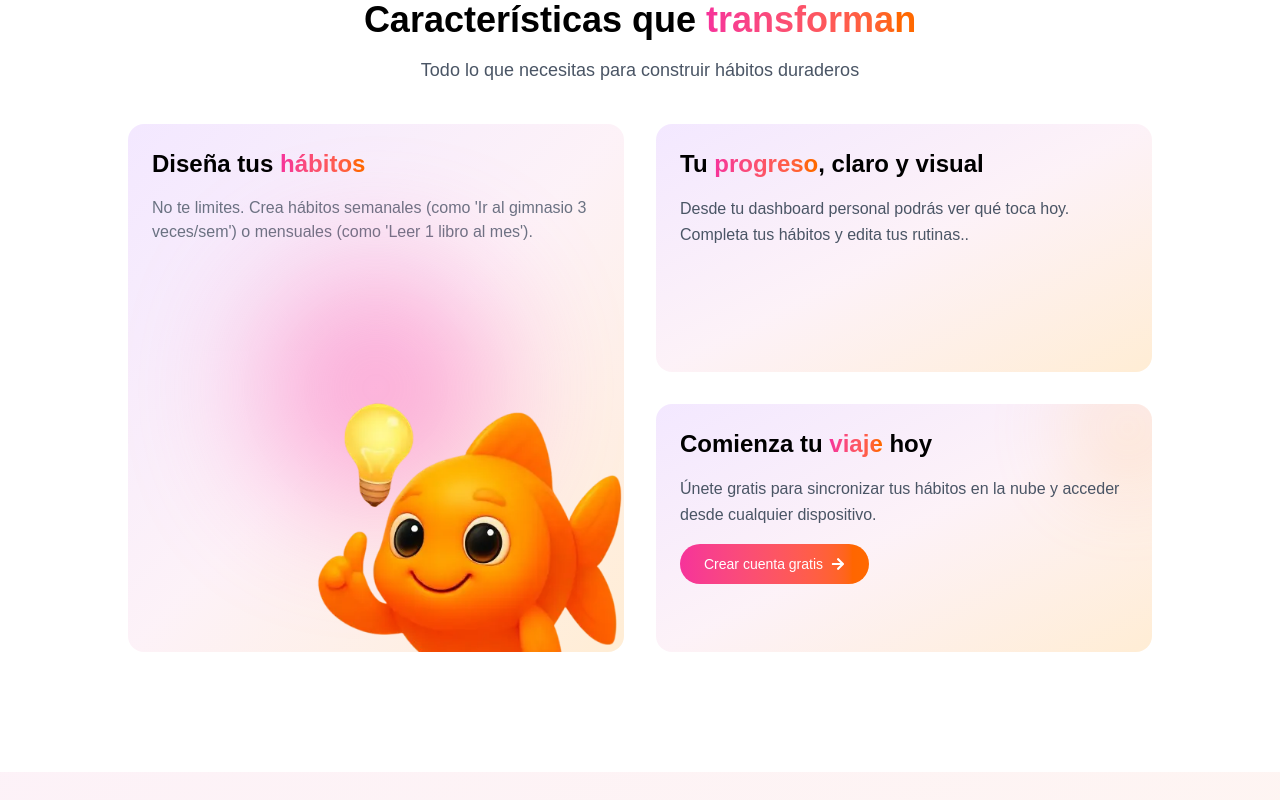
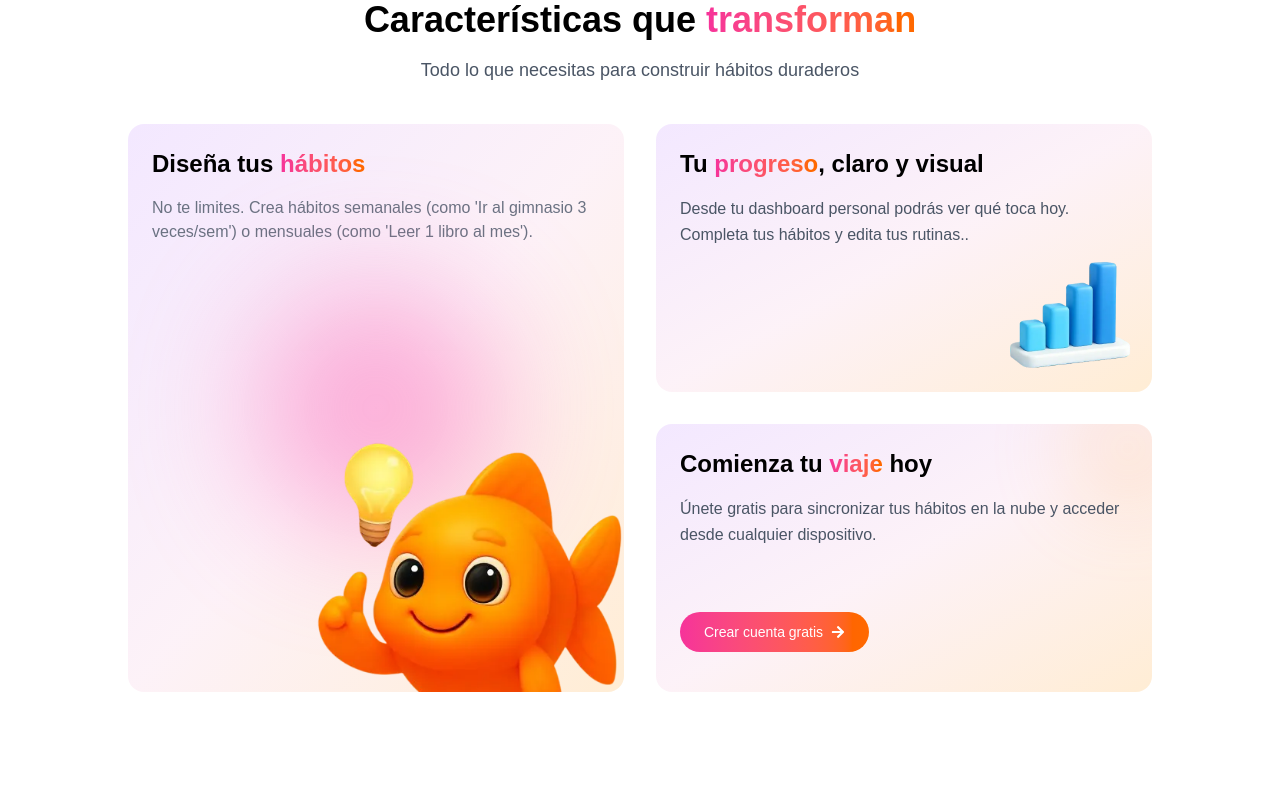
Before and after one commit to LautaroZ01/pescando-client, a React (Vite) app: page / in a window 1280 px wide. Shown: the part 920-1720 px from the top of the page. Built offline with nearby package versions, Linux system fonts and the light colour scheme; no server answers; a web font is replaced by a local one.

Commit message:
add: graph in feacture section

```diff
--- a/src/views/home/sections/FeactureView.jsx
+++ b/src/views/home/sections/FeactureView.jsx
@@ -21,17 +21,17 @@ export default function FeactureView() {
                         <p className="text-gray-500">No te limites. Crea hábitos semanales (como 'Ir al gimnasio 3 veces/sem') o mensuales (como 'Leer 1 libro al mes').</p>
                     </div>
                     <div className="relative overflow-hidden rounded-2xl z-10">
-                        <img src="/pex-con-idea.webp" alt="Pescando hábitos" className="rounded-2xl object-cover translate-x-4 ml-auto translate-y-24 max-w-96 group-hover:scale-105 transition-transform duration-400" />
+                        <img src="/pex-con-idea.webp" alt="Pescando hábitos" className="rounded-2xl object-cover aspect-square translate-x-4 ml-auto translate-y-24 max-w-96 group-hover:scale-105 transition-transform duration-400" />
                     </div>
                     <div className="absolute inset-0 m-auto w-60 h-60 bg-pink-400 rounded-full opacity-50 blur-3xl group-hover:bg-pink-500 transition-colors duration-300"></div>
                 </article>
-                <article className="row-span-2 flex items-start justify-between bg-gradient-to-br from-purple-100 via-pink-50 to-orange-100 rounded-2xl">
-                    <div>
-
-                    </div>
+                <article className="row-span-2 flex flex-col items-start justify-between bg-gradient-to-br from-purple-100 via-pink-50 to-orange-100 rounded-2xl group">
                     <div className="space-y-4 p-6">
                         <h3 className="text-2xl font-bold">Tu <span className="text-style">progreso</span>, claro y visual</h3>
                         <p className='text-gray-600 leading-relaxed'>Desde tu dashboard personal podrás ver qué toca hoy. Completa tus hábitos y edita tus rutinas..</p>
+                    </div>
+                    <div className="relative rounded-2xl z-10  w-full max-h-30">
+                        <img src="/grafica.webp" alt="Pescando hábitos" className="rounded-2xl aspect-square -translate-y-10 object-cover ml-auto max-w-40 group-hover:scale-105 transition-transform duration-400" />
                     </div>
                 </article>
                 <article className="row-span-2 col-start-2 row-start-3 bg-gradient-to-br from-purple-100 via-pink-50 to-orange-100 rounded-2xl p-6 flex flex-col justify-start relative overflow-hidden group">
@@ -46,7 +46,7 @@ export default function FeactureView() {
                             Únete gratis para sincronizar tus hábitos en la nube y acceder desde cualquier dispositivo.
                         </p>
 
-                        <Link className="btn-primary px-6 py-2.5 rounded-full text-sm font-medium hover:shadow-lg  flex items-center gap-2">
+                        <Link className="btn-primary px-6 py-2.5 rounded-full text-sm font-medium hover:shadow-lg  flex items-center gap-2 mt-12">
                             Crear cuenta gratis
                             <FaArrowRight />
                         </Link>
```
Also changed, not shown: public/grafica.webp (added).
